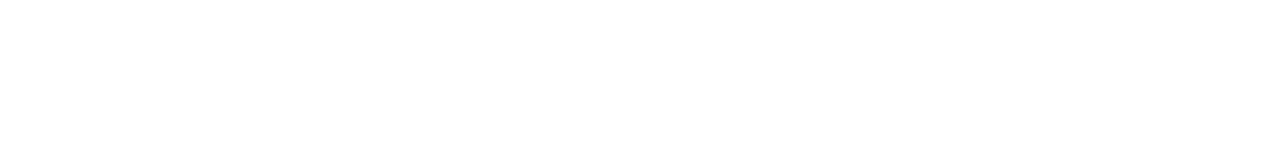
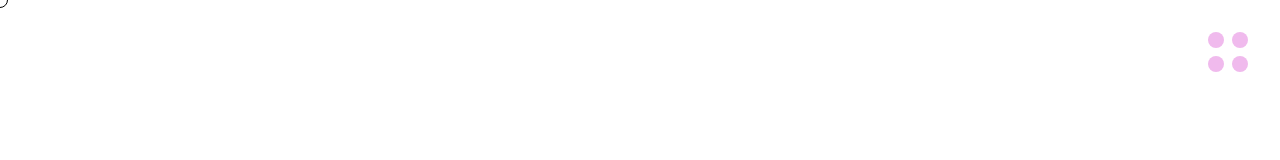
Before and after one commit to Thao1904/webport, a Next.js app: page /about in a window 1280 px wide. Shown: the top 160 px of the page. Built offline with nearby package versions, Linux system fonts and the light colour scheme.

Commit message:
Fix: void error in art/page.tsx

```diff
--- a/app/about/page.tsx
+++ b/app/about/page.tsx
@@ -2,6 +2,6 @@
 
 export default function AboutPage() {
     return (
-        <></>
+        <><NavBar/></>
     )
 }
--- a/app/art/page.tsx
+++ b/app/art/page.tsx
@@ -0,0 +1,7 @@
+import NavBar from "@/component/NavBar";
+
+export default function ArtCornerPage() {
+    return (
+        <><NavBar/></>
+    )
+}
```
